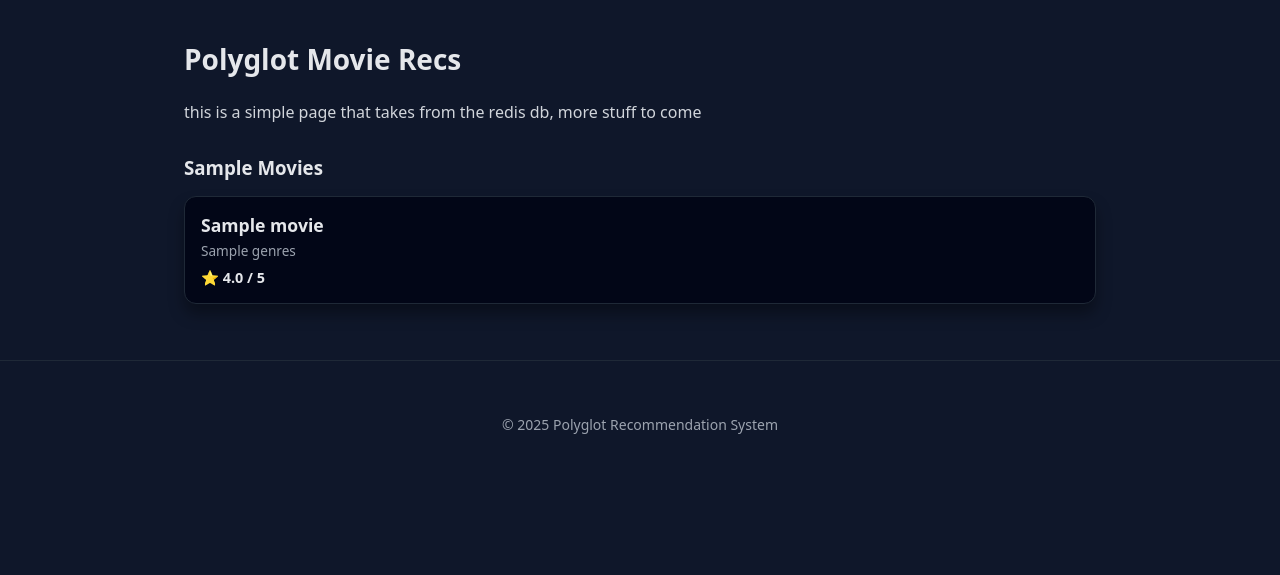
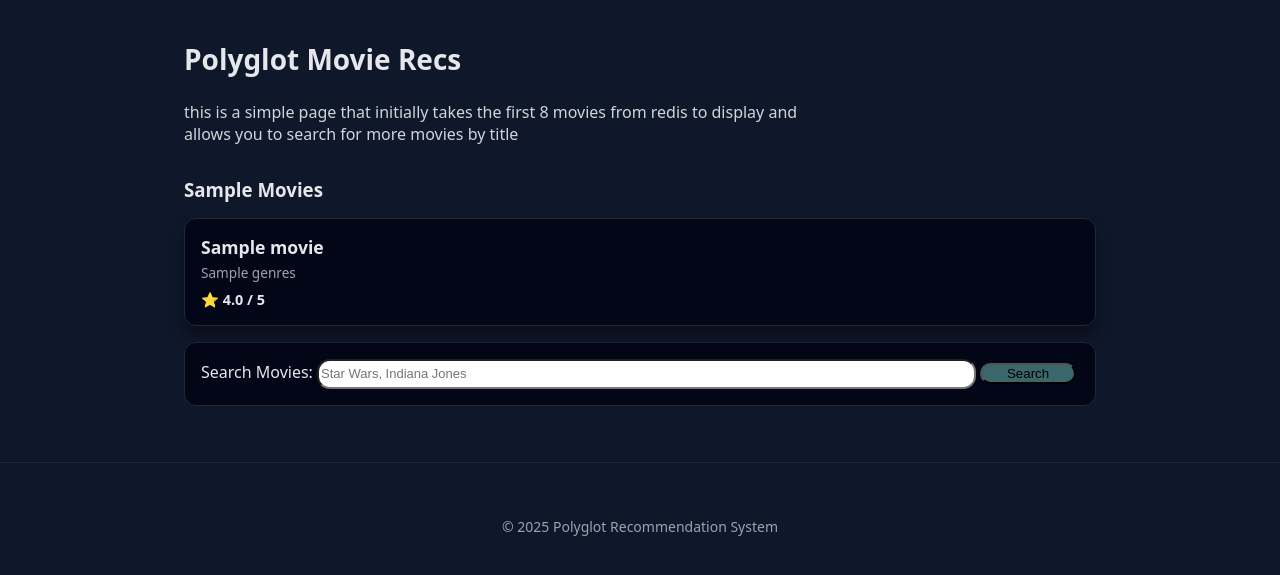
Before and after one commit to CavRiley/movie-recommendation-app, a Flask app: template templates/home.html in a window 1280 px wide. Shown: the part 82-657 px from the top of the page. Run offline with Flask 3, Linux system fonts and the light colour scheme; the template is opened without the code that fills it: most values are stand-ins (such as "Sample title", 1, 10 or a date in 2020).

Commit message:
added redis full text search over movie titles

```diff
--- a/app.py
+++ b/app.py
@@ -1,7 +1,8 @@
-from flask import Flask, render_template
+from db.redis_queries import search_movies
+from flask import Flask, render_template, request
 from pathlib import Path
 import os
-import redis
+from redis import Redis
 
 ROOT = Path(__file__).resolve().parent
 TEMPLATES_DIR = ROOT / "templates"
@@ -13,25 +14,11 @@ app = Flask(
     static_folder=str(STATIC_DIR),
 )
 
-
-def get_redis_client() -> redis.Redis:
-    """
-    Return a Redis client.
-
-    Uses environment variables if set, otherwise defaults to localhost:6379, db 0.
-    """
-    return redis.Redis(
-        host=os.getenv("REDIS_HOST", "localhost"),
-        port=int(os.getenv("REDIS_PORT", 6379)),
-        db=int(os.getenv("REDIS_DB", 0)),
-        decode_responses=True,  # return strings instead of bytes
-    )
+r = Redis(host="localhost", port=6379, db=0, decode_responses=True)
 
 
 @app.route("/")
 def home():
-    r = get_redis_client()
-
     # Grab a few movie hashes from Redis: movie:<movieId>
     keys = r.keys("movie:*")
     movies = []
@@ -66,6 +53,37 @@ def home():
 
     return render_template("home.html", movies=movies)
 
+@app.route("/search")
+def search():
+    search_term = request.args.get("term", "")
+
+    if not search_term:
+        return
+
+    documents = search_movies(redis=r, term=search_term).docs
+
+    movies = []
+    num_movies = 0
+    for document in documents:
+        # display 10 max
+        if num_movies > 9:
+            break
+
+        movies.append(
+            {
+                "id": document.id,
+                "title": document.title,
+                "genres": document.genre.replace("|", ", "),
+                "avg_rating": float(document.avg_rating),
+            }
+        )
+
+        num_movies += 1
+
+
+    return render_template("home.html", movies=movies)
+
+
 
 if __name__ == "__main__":
     app.run(debug=True)
--- a/static/css/main.css
+++ b/static/css/main.css
@@ -70,6 +70,34 @@ body {
     gap: 1rem;
 }
 
+.search_bar {
+    background: #020617;
+    border-radius: 0.75rem;
+    margin-top: 1rem;
+    padding: 1rem;
+    border: 1px solid #1f2937;
+}
+
+.input {
+    border-radius: 0.8rem;
+    width: 75%;
+    line-height: 24px;
+    font-size: 13px;
+}
+
+.btn {
+    border-radius: 0.75rem;
+    background: #3B666B;
+    width: 11%;
+}
+
+.btn:hover {
+    transform: translateY(-2px);
+    border-color: #38bdf8;
+    box-shadow: 0 15px 25px rgba(0, 0, 0, 0.5);
+
+}
+
 .movie-card {
     background: #020617;
     border-radius: 0.75rem;
--- a/templates/home.html
+++ b/templates/home.html
@@ -6,7 +6,7 @@
 <section class="hero">
     <h2>Polyglot Movie Recs</h2>
     <p>
-        this is a simple page that takes from the redis db, more stuff to come
+        this is a simple page that initially takes the first 8 movies from redis to display and allows you to search for more movies by title
     </p>
 </section>
 
@@ -31,6 +31,17 @@
                 </article>
             {% endfor %}
         </div>
+
+        <form action="{{ url_for('search') }}" method="GET">
+          <div class="search_bar">
+            <label for="term">Search Movies: </label>
+            <input class="input" id="term" name="term" type="text"
+              value="{{ request.args.get('term','') }}"
+              placeholder="Star Wars, Indiana Jones">
+            <button class="btn" type="submit">Search</button>
+          </div>
+        </form>
+
     {% else %}
         <p>No movies found in Redis. Double-check that you’ve populated keys like <code>movie:&lt;id&gt;</code>.</p>
     {% endif %}
```
Also changed, not shown: db/redis_queries.py (added, +11 -0 lines).
